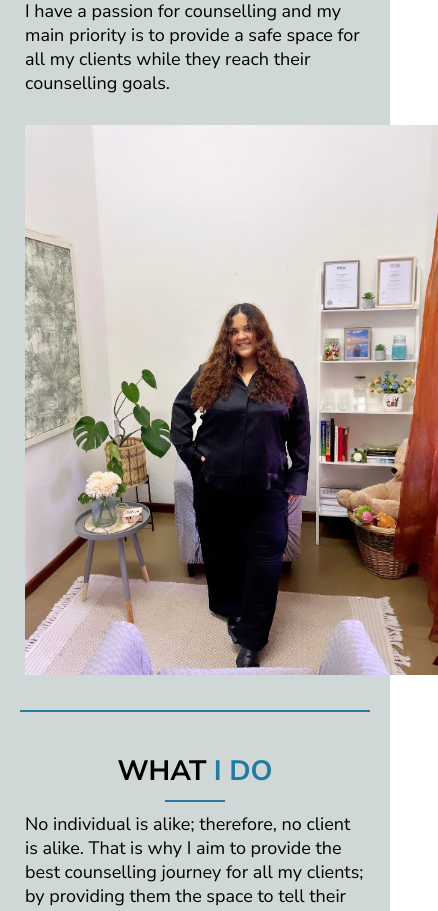
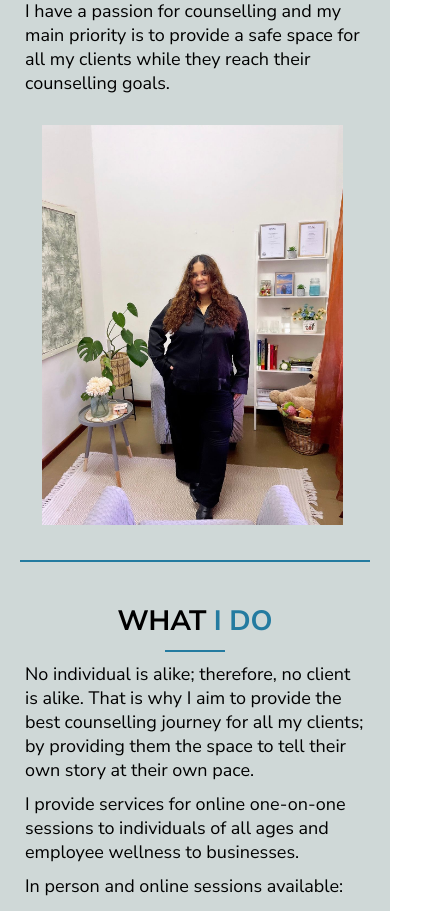
Before and after one commit to darrenpatricknelson/AniqaJohnson, a React (Create React App) app: page / in a window 390 px wide. Shown: the part 1420-2331 px from the top of the page, 438 px wide, since content can reach past the window. Built offline with nearby package versions, Linux system fonts and the light colour scheme.

Commit message:
RE: Cover image size update for mobile

```diff
--- a/src/components/Details.css
+++ b/src/components/Details.css
@@ -103,6 +103,11 @@
   .cover-img-container {
     margin: 30px auto;
   }
+  .cover-img {
+    max-height: 400px;
+    width: auto;
+    margin: 0 auto;
+  }
 
   /* headings */
   .secondary-heading {
```
